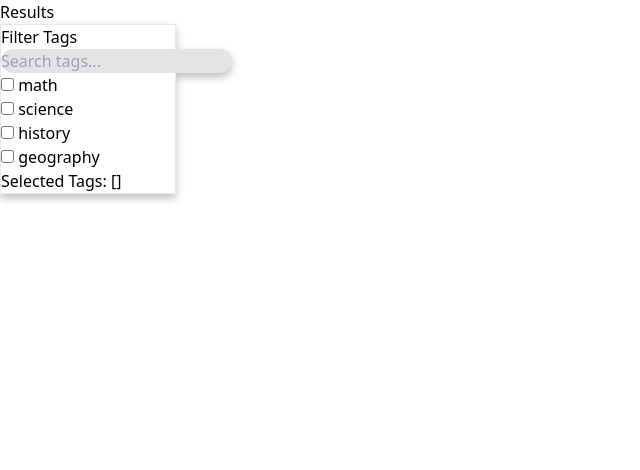
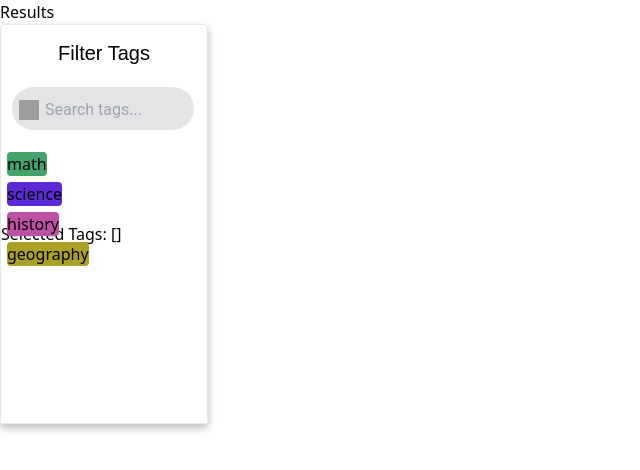
Before and after one commit to codersforcauses/elucidate, a Nuxt app in the folder client/: page /quizsearch in a window 1280 px wide. Shown: the top 470 px of the page, without its empty margins (0-640 px from the left). Built offline with nearby package versions, Linux system fonts and the light colour scheme; grey boxes are pictures that could not be loaded.

Commit message:
Formatting part 1

```diff
--- a/client/components/FilterTags.vue
+++ b/client/components/FilterTags.vue
@@ -1,25 +1,30 @@
 <template>
-  <div class="border drop-shadow-md fill-blue bg-white w-44">
-    <p>Filter Tags</p>
-    <input v-model="searchedTag" placeholder="Search tags..." class="bg-zinc-200 rounded-3xl" />
-    <div>
-      <SelectTag v-for="tag in searchedTags" :label="tag.name" :selected="tag.selected" @toggleTag="toggleTag($event)">
-      </SelectTag>
+  <div class="drop-shadow-md bg-white w-[208px]">
+    <div class="border h-[400px] rounded-t-[4px]">
+      <p class="font-Montserrat font-light text-xl text-center relative top-[14px] text-centre">Filter Tags</p>
+      <div class="bg-zinc-200 relative rounded-[95px] w-[182px] h-[43px] top-[34px] left-[11px]">
+        <img class="relative w-[20px] h-[20px] top-[13px] left-[7px]" src="../static/search.svg" />
+        <input v-model="searchedTag" placeholder="Search tags..." class="bg-transparent relative top-[-10px] left-[33px] w-[96px] h-[23px] outline-0 font-roboto"/>
+      </div>
+      <div class="relative top-[50px]">
+        <SelectTag v-for="tag in searchedTags" :label="tag.name" :colour="tag.colour" @toggleTag="toggleTag($event)">
+        </SelectTag>
+      </div>
+    <p>Selected Tags: {{ selectedTags }}</p>
     </div>
-    <p>Selected Tags: {{ selectedTags }}</p>
   </div>
 </template>
 
 <script>
 import axios from "axios";
-import SelectTag from "./SelectTag.vue"; //Do we need a form for the input?
+import SelectTag from "./SelectTag.vue"; // Do we need a form for the input?
 
 export default {
   data() {
     return {
       searchedTag: "",
-      //These tags should be generated using the getTags function at the start
-      tags: [{ name: "math", selected: false }, { name: "science", selected: false }, { name: "history", selected: false }, { name: "geography", selected: false }],
+      // These tags should be generated using the getTags function at the start
+      tags: [{ name: "math", colour: "bg-[#44a36b]", selected: false }, { name: "science", colour: "bg-[#5c2ad7]", selected: false }, { name: "history", colour: "bg-[#bd52a4]", selected: false }, { name: "geography", colour: "bg-[#aca127]" , selected: false }],
     };
   },
   components: { SelectTag },
@@ -35,7 +40,7 @@ export default {
     },
 
     selectedTags: function () {
-      let result = [];
+      const result = [];
       this.tags.forEach(tag => {
         if (tag.selected) {
           result.push(tag.name);
@@ -46,16 +51,16 @@ export default {
   },
   methods: {
     getTags: function () {
-      /*const axios = require("axios"); //Temporary axios call, but backend isn't hooked up yet
+      /* const axios = require("axios"); //Temporary axios call, but backend isn't hooked up yet
       const res = await axios.get(
         "/tags",
         { params: { searchedTag } }
-      )*/ //Should be in form {name, colour, turned off}
+      ) */ // Should be in form {name, colour, turned off}
     },
 
     toggleTag: function (name) {
       for (let tagIndex = 0; tagIndex < this.tags.length; tagIndex++) {
-        if (this.tags[tagIndex].name == name) {
+        if (this.tags[tagIndex].name === name) {
           this.tags[tagIndex].selected = !this.tags[tagIndex].selected;
           break;
         }
--- a/client/components/SelectTag.vue
+++ b/client/components/SelectTag.vue
@@ -1,15 +1,17 @@
 <template>
-  <div>
-    <input type="checkbox" :checked="selected" @click="$emit('toggleTag', label)" />
-    <label>
-      {{ label }}
-    </label>
+  <div class="relative m-1.5">
+    <button @click="$emit('toggleTag', label)" :class=css>{{ label }}</button>
   </div>
 </template>
 
 <script>
 export default {
-  props: ['label', 'selected']
+  computed: {
+    css : function () {
+      return this.colour + " rounded";
+    }
+  },
+  props: ['label', 'colour']
 }
 </script>
 
--- a/client/tailwind.config.js
+++ b/client/tailwind.config.js
@@ -4,6 +4,11 @@ module.exports = {
       dropShadow: {
         md: '0px 4px 4px rgba(0, 0, 0, 0.25)',
       }
-    }
+    },
+    fontFamily: {
+      Montserrat: ['Montserrat', 'sans-serif'],
+      openSans: ['Open Sans', 'sans-serif'],
+      roboto: ['Roboto', 'sans-serif'],
+    },
   }
 }
```
